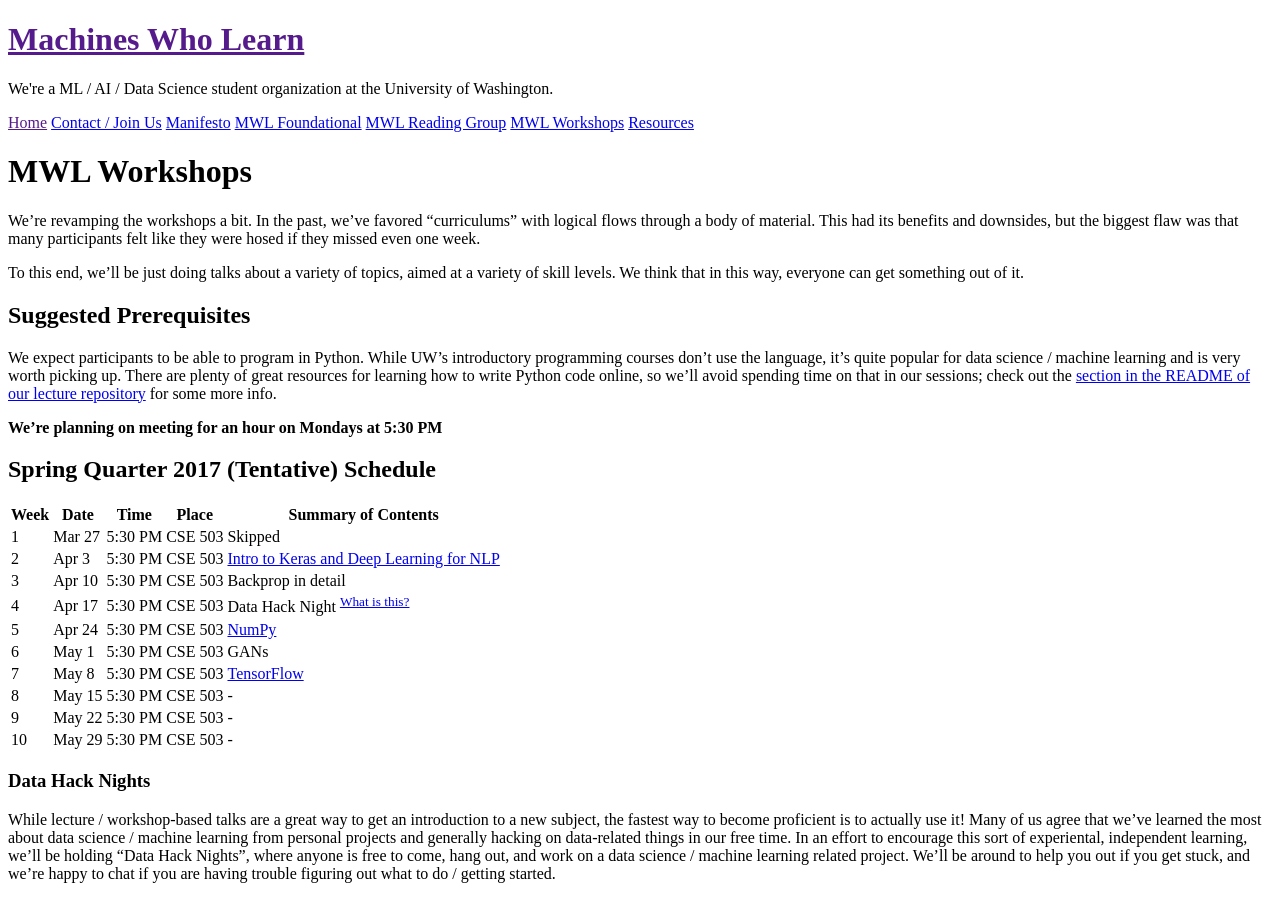
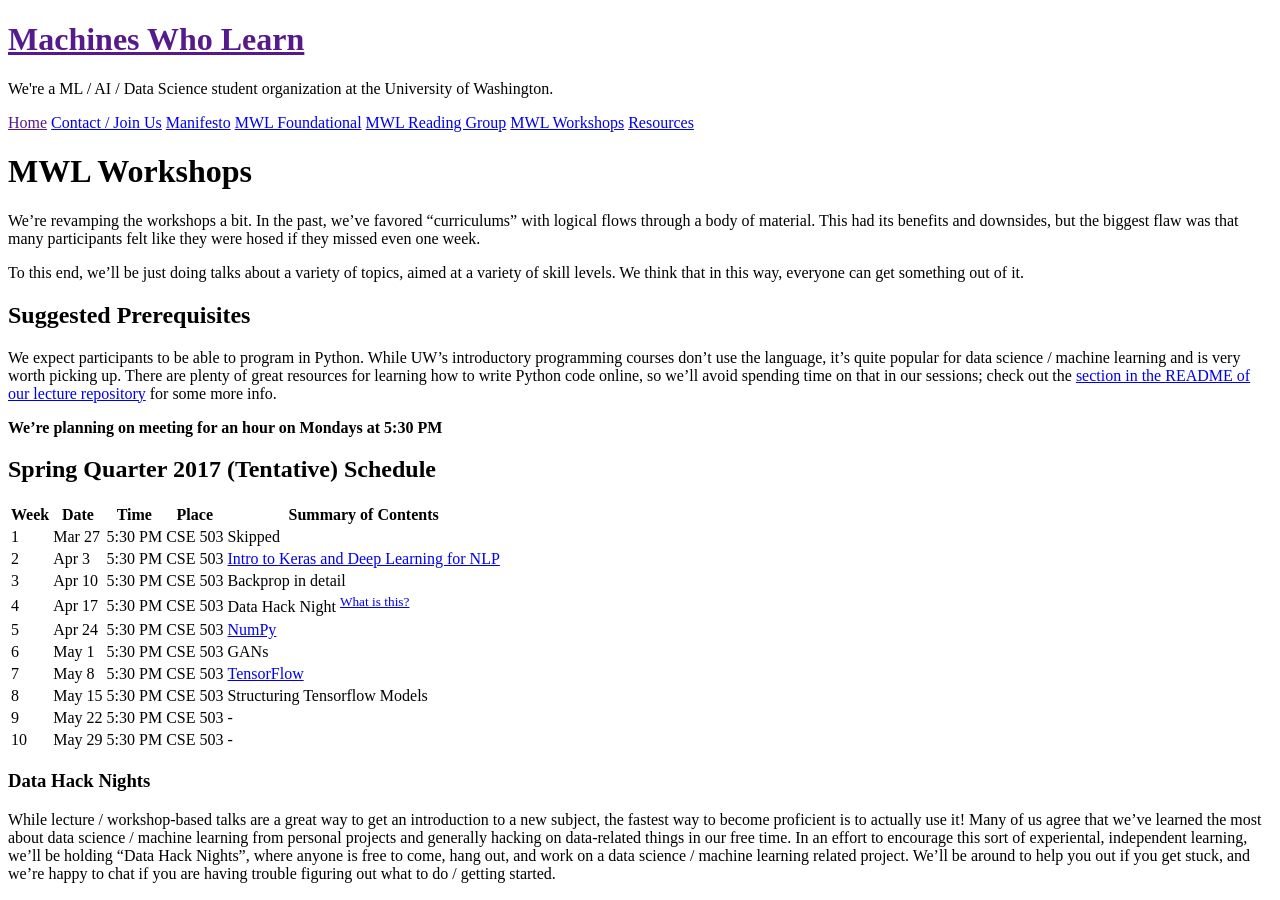
Before and after one commit to MachinesWhoLearn/machineswholearn.github.io, a Jekyll site: the page built from mwl_workshops.md, in a window 1280 px wide. Built offline with Jekyll 4.4.1, drawn with Linux system fonts in a browser that asks for light colours.

Commit message:
Update workshop schedule for Structuring TF code

```diff
--- a/mwl_workshops.md
+++ b/mwl_workshops.md
@@ -34,7 +34,7 @@ for some more info.
 | 5 | Apr 24 | 5:30 PM | CSE 503 | [NumPy](https://github.com/MachinesWhoLearn/lectures/blob/master/2016-2017.Meetings/spring/04.numpy_exercises.md) |
 | 6 | May 1 | 5:30 PM | CSE 503 | GANs |
 | 7 | May 8 | 5:30 PM | CSE 503 | [TensorFlow](https://github.com/MachinesWhoLearn/lectures/tree/master/2016-2017.Meetings/spring/07.tensorflow_intro) |
-| 8 | May 15 | 5:30 PM | CSE 503 | - |
+| 8 | May 15 | 5:30 PM | CSE 503 | Structuring Tensorflow Models |
 | 9 | May 22 | 5:30 PM | CSE 503 | - |
 | 10 | May 29 | 5:30 PM | CSE 503 | - |
 
```
